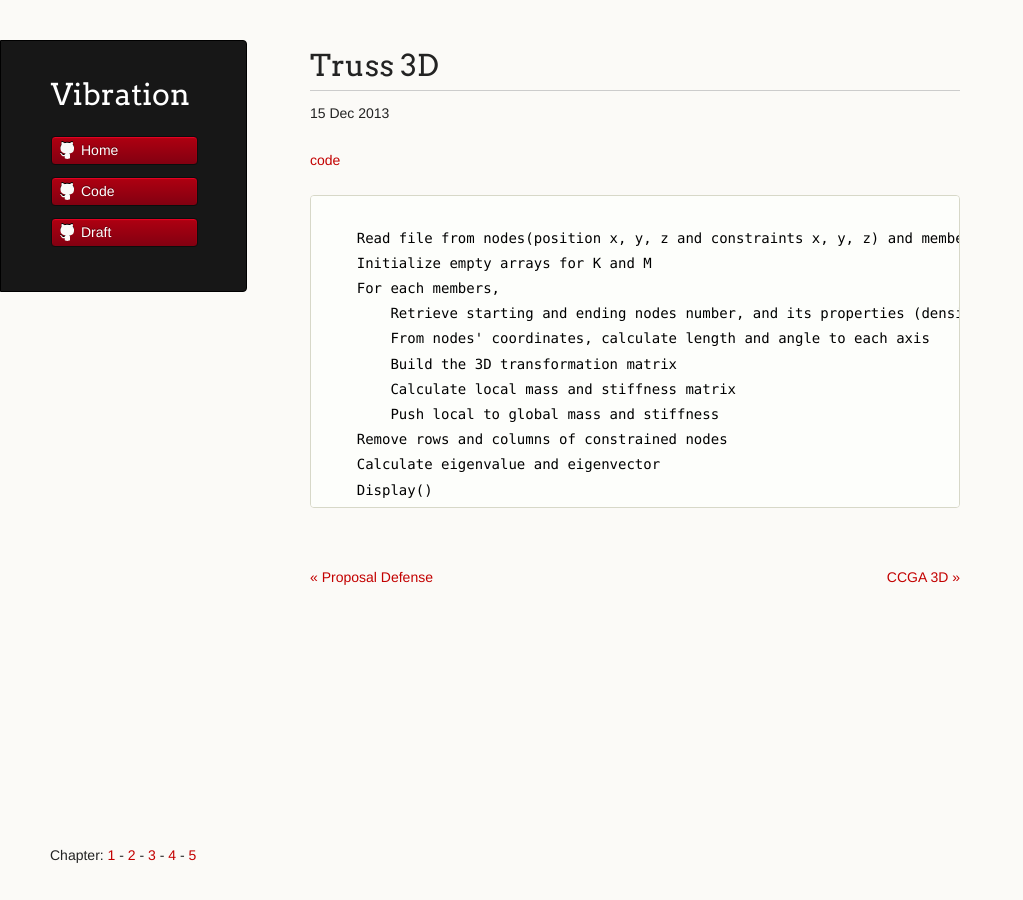
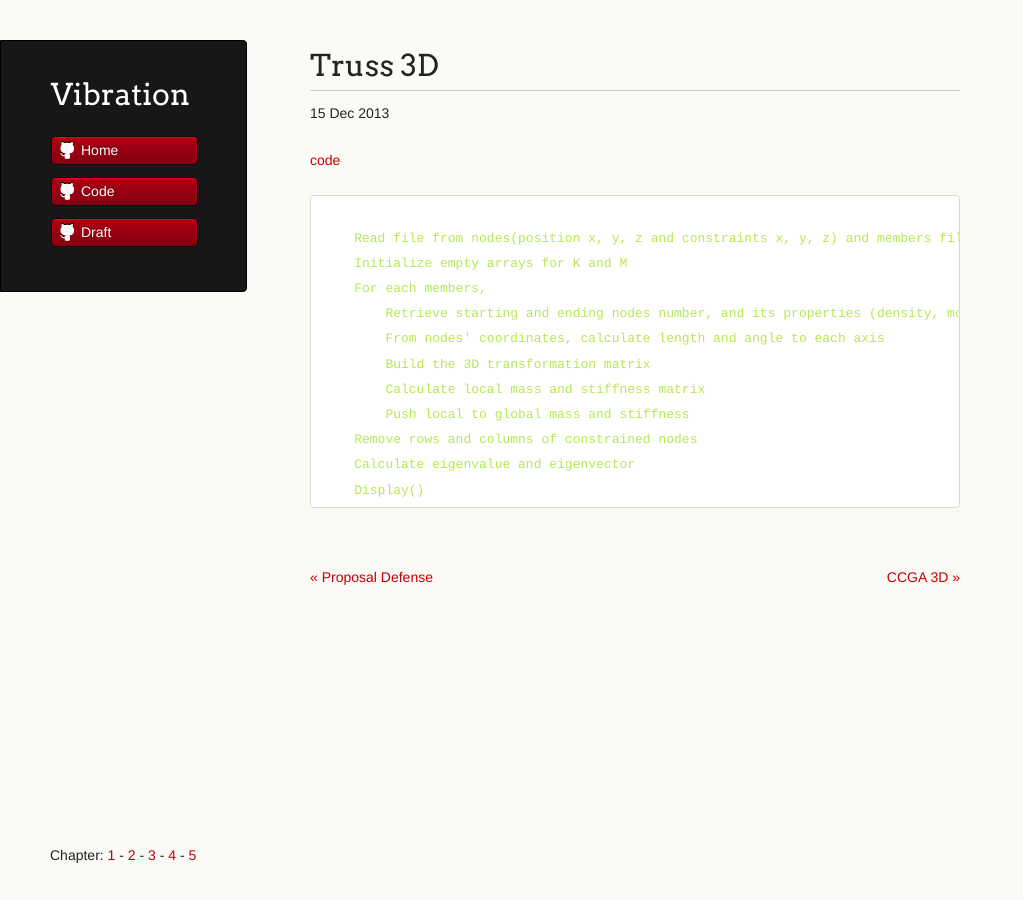
Before and after one commit to vireax/vibration, a Jekyll site: the page built from _posts/2013-12-15-truss-3d.md, in a window 1280 px wide. Shown: the whole page, without its empty margins (0-1023 px from the left). Built offline with Jekyll 4.4.1, drawn with Linux system fonts in a browser that asks for light colours.

Commit message:
Update styles.css

```diff
--- a/stylesheets/styles.css
+++ b/stylesheets/styles.css
@@ -161,19 +161,25 @@ p img {
 /* Code blocks */
 
 code, pre {
+	/*
 	font-family: Monaco, "Bitstream Vera Sans Mono", "Lucida Console", Terminal, monospace;
   color:#000;
-  font-size:14px;
+  font-size:14px;*/
+
+  font-family:courier, monospace;
+  font-size:small;
+  background:#fff;
+  color: rgb(181, 232, 83);
 }
 
 pre {
 	padding: 4px 12px;
-  background: #FDFEFB;
+  /* background: #FDFEFB; */
   border-radius:4px;
   border:1px solid #D7D8C8;
   overflow: auto;
   overflow-y: hidden;
-	margin-bottom: 32px;
+  margin-bottom: 32px;
 }
 
 
```
